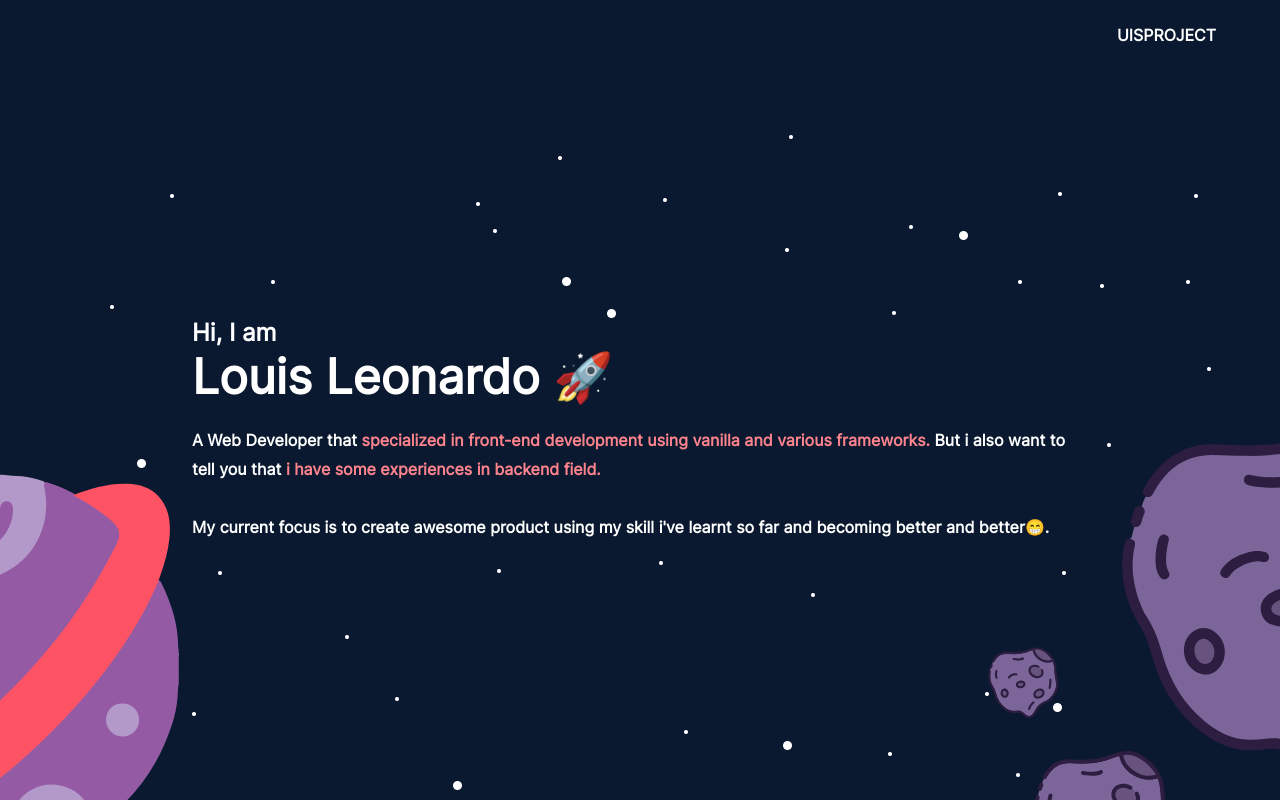
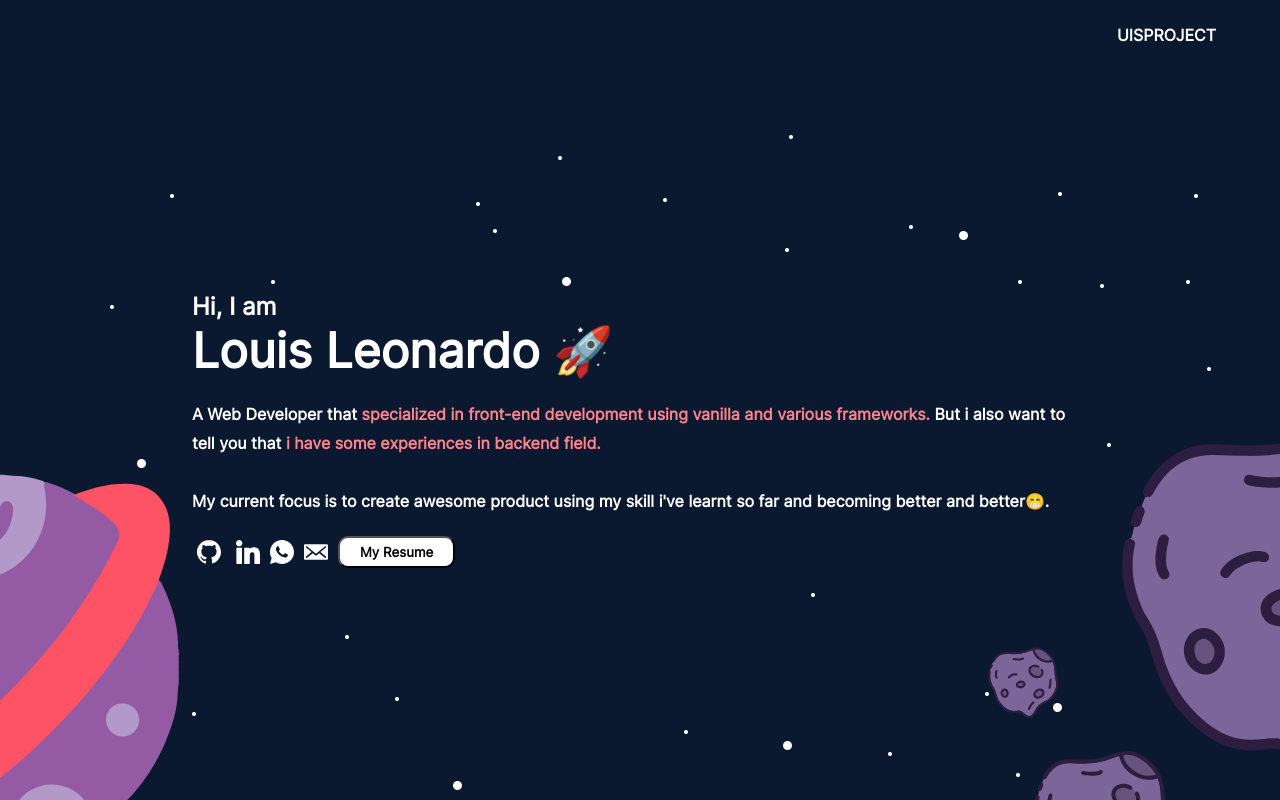
Before and after one commit to uisproject/portfolio, a Svelte app: page / in a window 1280 px wide. Shown: the top 800 px of the page. Built offline with nearby package versions, Linux system fonts and the light colour scheme.

Commit message:
added global links to simplified any future changes

```diff
--- a/src/App.svelte
+++ b/src/App.svelte
@@ -6,6 +6,16 @@
   import Project from "./Components/Project.svelte";
   import Contact from "./Components/Contact.svelte";
   import Footer from "./Components/Footer.svelte";
+
+  const socialMediaURL = {
+    github: "https://github.com/uisproject",
+    linkedin: "https://www.linkedin.com/in/louis-leonardo-a64a6b171/",
+    whatsapp:
+      "https://wa.me/081288035811?text=Hi!%20This%20is%20Louis%20Thank%20you%20for%20reaching%20me%20out%2C%20I%20will%20respond%20to%20your%20message%20as%20soon%20as%20possible",
+    email: "mailto:leonardolouis2@gmail.com",
+    resume:
+      "https://drive.google.com/file/d/12SAIHD3Xe69iNsbED8cZiBAPXwZ3a0xI/view?usp=sharing",
+  };
 </script>
 
 <main>
@@ -14,11 +24,11 @@
       <Navbar />
     </header>
 
-    <Home />
+    <Home {...socialMediaURL} />
     <Profile />
     <WorkExperience />
     <Project />
-    <Contact />
+    <Contact {...socialMediaURL} />
   </div>
 
   <Footer />
--- a/src/Components/Contact.svelte
+++ b/src/Components/Contact.svelte
@@ -5,6 +5,12 @@
   import WhatsappIcon from "../assets/Icons/WhatsappIcon.svelte";
   import Universe2Svg from "../assets/images/Universe2Svg.svelte";
   import RocketSvg from "../assets/images/Rocket.svelte";
+
+  export let github;
+  export let linkedin;
+  export let whatsapp;
+  export let email;
+  export let resume;
 </script>
 
 <link rel="stylesheet" href="./styles/contact.css" />
@@ -19,28 +25,19 @@
           clicking on of these below
         </p>
         <div class="social-media-list">
-          <a href="https://github.com/uisproject" target="_blank">
+          <a href={github} target="_blank">
             <GithubIcon />
           </a>
-          <a
-            href="https://www.linkedin.com/in/louis-leonardo-a64a6b171/"
-            target="_blank"
-          >
+          <a href={linkedin} target="_blank">
             <LinkedinIcon />
           </a>
-          <a
-            href="https://wa.me/081288035811?text=Hi!%20This%20is%20Louis%20Thank%20you%20for%20reaching%20me%20out%2C%20I%20will%20respond%20to%20your%20message%20as%20soon%20as%20possible"
-            target="_blank"
-          >
+          <a href={whatsapp} target="_blank">
             <WhatsappIcon />
           </a>
-          <a href="mailto:leonardolouis2@gmail.com">
+          <a href={email}>
             <EmailIcon />
           </a>
-          <a
-            href="https://drive.google.com/file/d/12SAIHD3Xe69iNsbED8cZiBAPXwZ3a0xI/view?usp=sharing"
-            target="_blank"
-          >
+          <a href={resume} target="_blank">
             <button>My Resume</button>
           </a>
         </div>
--- a/src/Components/Home.svelte
+++ b/src/Components/Home.svelte
@@ -1,6 +1,16 @@
 <script>
   import PlanetSvg from "../assets/images/PlanetSvg.svelte";
   import AsteroidsSvg from "../assets/images/AsteroidsSvg.svelte";
+  import EmailIcon from "../assets/Icons/EmailIcon.svelte";
+  import GithubIcon from "../assets/Icons/GithubIcon.svelte";
+  import LinkedinIcon from "../assets/Icons/LinkedinIcon.svelte";
+  import WhatsappIcon from "../assets/Icons/WhatsappIcon.svelte";
+
+  export let github;
+  export let linkedin;
+  export let whatsapp;
+  export let email;
+  export let resume;
 </script>
 
 <link rel="stylesheet" href="./styles/home.css" />
@@ -26,6 +36,23 @@
           My current focus is to create awesome product using my skill i've
           learnt so far and becoming better and better😁.
         </p>
+        <div class="social-media-list">
+          <a href={github} target="_blank">
+            <GithubIcon />
+          </a>
+          <a href={linkedin} target="_blank">
+            <LinkedinIcon />
+          </a>
+          <a href={whatsapp} target="_blank">
+            <WhatsappIcon />
+          </a>
+          <a href={email}>
+            <EmailIcon />
+          </a>
+          <a href={resume} target="_blank">
+            <button>My Resume</button>
+          </a>
+        </div>
       </div>
     </div>
   </div>
```
